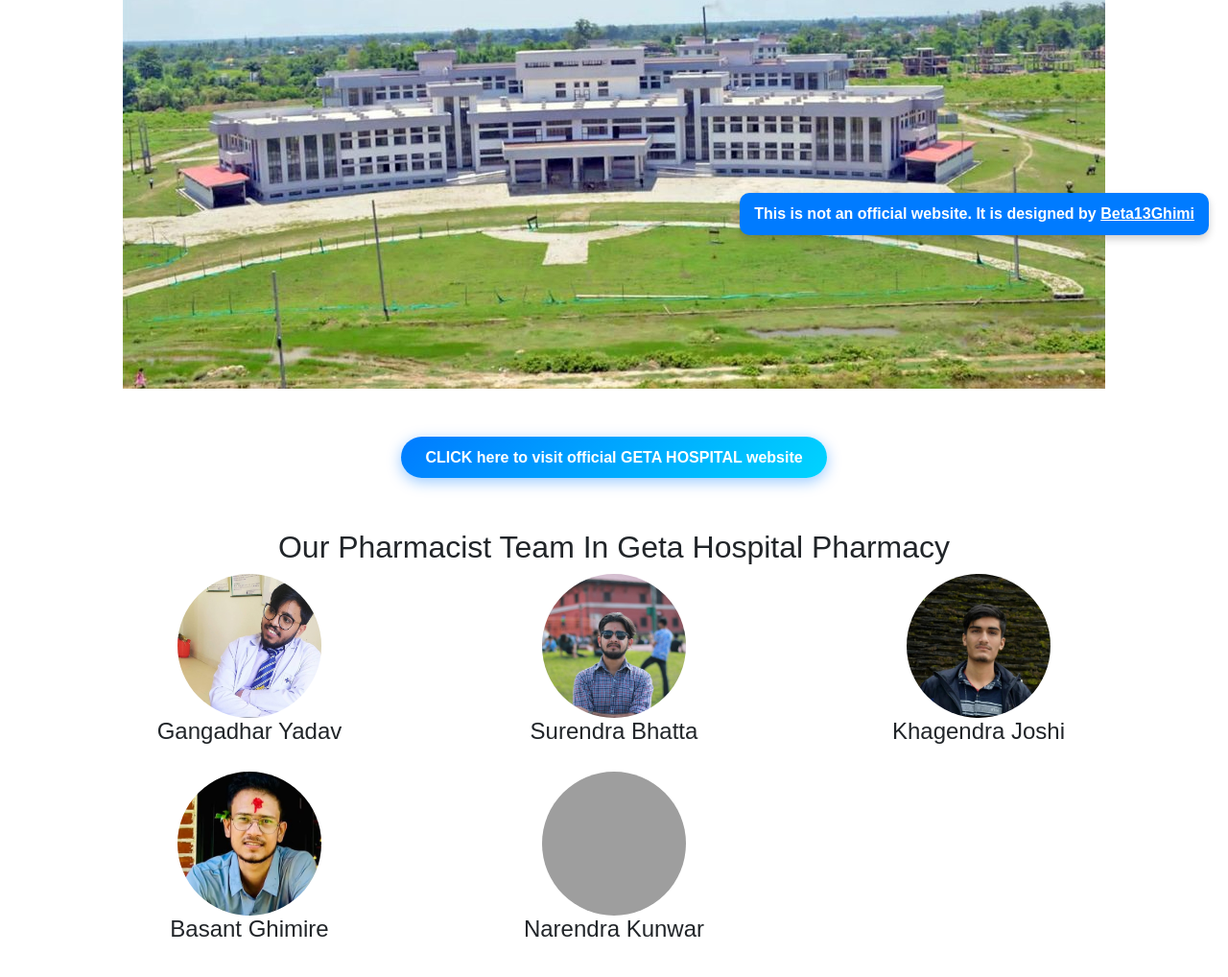
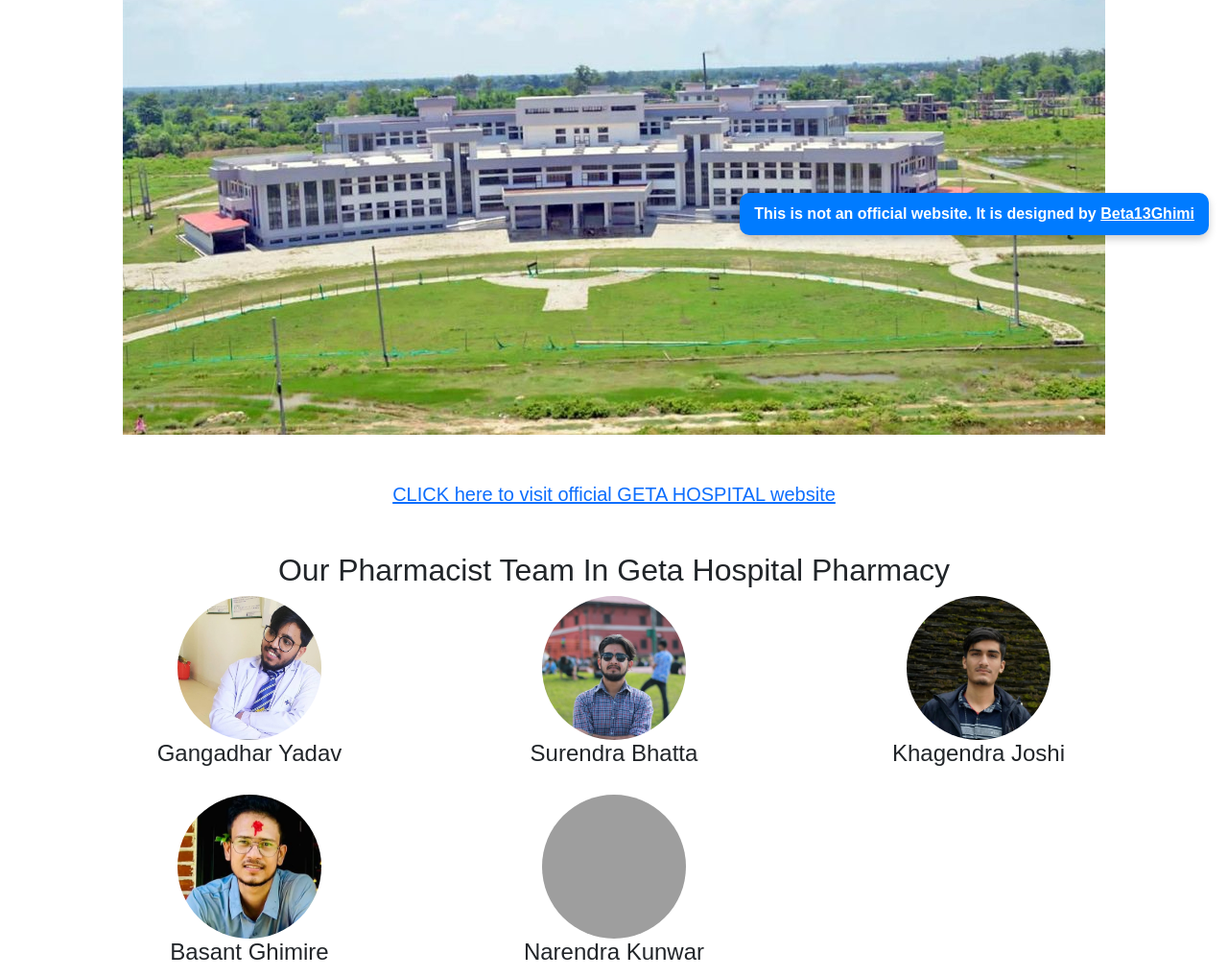
Before and after one commit to getapharmacy/Geta-hospital-pharmacy, a plain HTML site: page index.html in a window 1280 px wide. Shown: the part 535-1553 px from the top of the page at 96% size. Drawn offline with nearby package versions, Linux system fonts and the light colour scheme; grey boxes are pictures that could not be loaded.

Commit message:
Add files via upload

```diff
--- a/index.html
+++ b/index.html
@@ -17,7 +17,6 @@
             font-family: Arial, sans-serif;
         }
 
-        /* Hero Section */
         .hero {
             background: #007bff;
             color: white;
@@ -44,6 +43,7 @@
             object-fit: cover;
             max-width: 100%;
         }
+
 
         .center-image {
             display: block;
@@ -84,15 +84,18 @@
             margin-top: 50px;
         }
 
+
         img {
             max-width: 100%;
             height: auto;
         }
 
+
         #Photos img {
             max-width: 100%;
             height: auto;
         }
+
 
         @media (max-width: 768px) {
             .team-member img {
@@ -104,50 +107,9 @@
                 padding: 5px 10px;
             }
         }
-
-        /* Fancy Button Styling */
-        .fancy-button {
-            display: inline-block;
-            padding: 12px 25px;
-            background: linear-gradient(135deg, #007bff, #00d4ff); /* Gradient background */
-            color: white;
-            text-decoration: none;
-            font-weight: bold;
-            font-size: 16px;
-            border-radius: 50px; /* Rounded edges */
-            box-shadow: 0 4px 15px rgba(0, 123, 255, 0.4); /* Soft glow */
-            transition: all 0.3s ease;
-            position: relative;
-            overflow: hidden;
-        }
-
-        .fancy-button:hover {
-            background: linear-gradient(135deg, #0056b3, #00b7eb); /* Darker gradient on hover */
-            color: #fff;
-            transform: translateY(-3px); /* Slight lift */
-            box-shadow: 0 6px 20px rgba(0, 123, 255, 0.6); /* Enhanced glow */
-        }
-
-        .fancy-button::before {
-            content: '';
-            position: absolute;
-            top: 50%;
-            left: 50%;
-            width: 0;
-            height: 0;
-            background: rgba(255, 255, 255, 0.2);
-            border-radius: 50%;
-            transform: translate(-50%, -50%);
-            transition: width 0.6s ease, height 0.6s ease;
-        }
-
-        .fancy-button:hover::before {
-            width: 300px;
-            height: 300px;
-        }
     </style>
 </head>
-<body>
+<body id="home">
     <nav class="navbar navbar-expand-lg navbar-dark bg-primary" style="position: sticky; top: 0; z-index: 1000;">
         <div class="container">
             <a class="navbar-brand" href="#" style="color: white;">Geta Hospital Pharmacy</a>
@@ -156,7 +118,7 @@
             </button>
             <div class="collapse navbar-collapse" id="navbarNav">
                 <ul class="navbar-nav ms-auto">
-                    <li class="nav-item"><a class="nav-link" href="#about">About</a></li>
+                    <li class="nav-item"><a class="nav-link" href="#home">Home</a></li>
                     <li class="nav-item"><a class="nav-link" href="#services">Services</a></li>
                     <li class="nav-item"><a class="nav-link" href="#products">Products</a></li>
                     <li class="nav-item"><a class="nav-link" href="#team">Our Team</a></li>
@@ -170,10 +132,12 @@
     <section class="hero">
         <header style="display: flex; align-items: center; justify-content: center; position: relative;">
             <img src="favicon.png" alt="Logo" style="height: 50px; margin-right: 10px;">
+
             <h2 style="display: inline-block; font-size: 16px;">
                 नेपाल सरकार स्वास्थ्य तथा जनसंख्या मन्त्रालय
             </h2>
         </header>
+        <section id="home" class="container my-5"></section>
         <h1>Welcome to Geta Hospital Pharmacy</h1>
         <p>Your trusted pharmacy for quality healthcare products.</p>
     </section>
@@ -181,7 +145,7 @@
     <img src="getamedical.jpg" alt="Image" style="display: block; margin: 50px auto;">
 
     <h5 align="center">
-        <a href="https://getahospital.gov.np" target="_blank" class="fancy-button">CLICK here to visit official GETA HOSPITAL website</a>
+        <a href="https://getahospital.gov.np" target="_blank">CLICK here to visit official GETA HOSPITAL website</a>
     </h5>
 
     <section id="team" class="container my-5">
```
